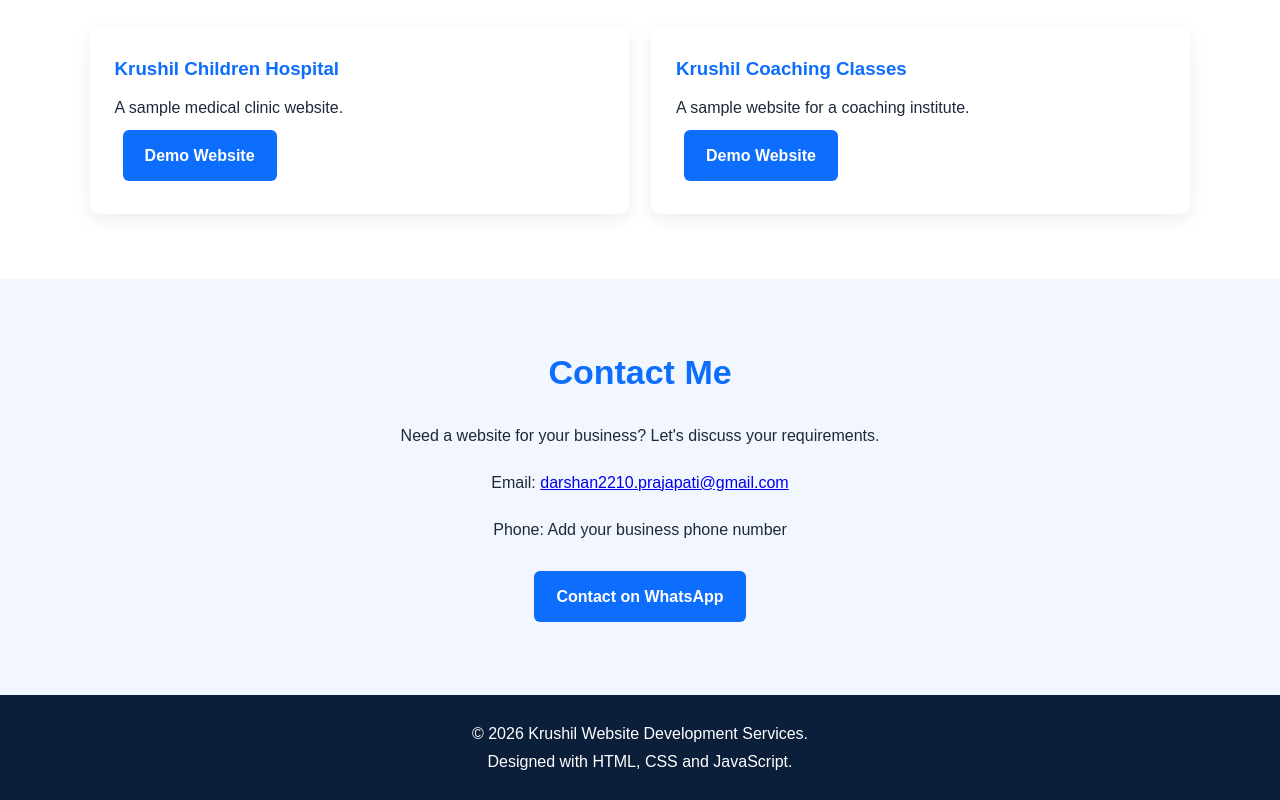
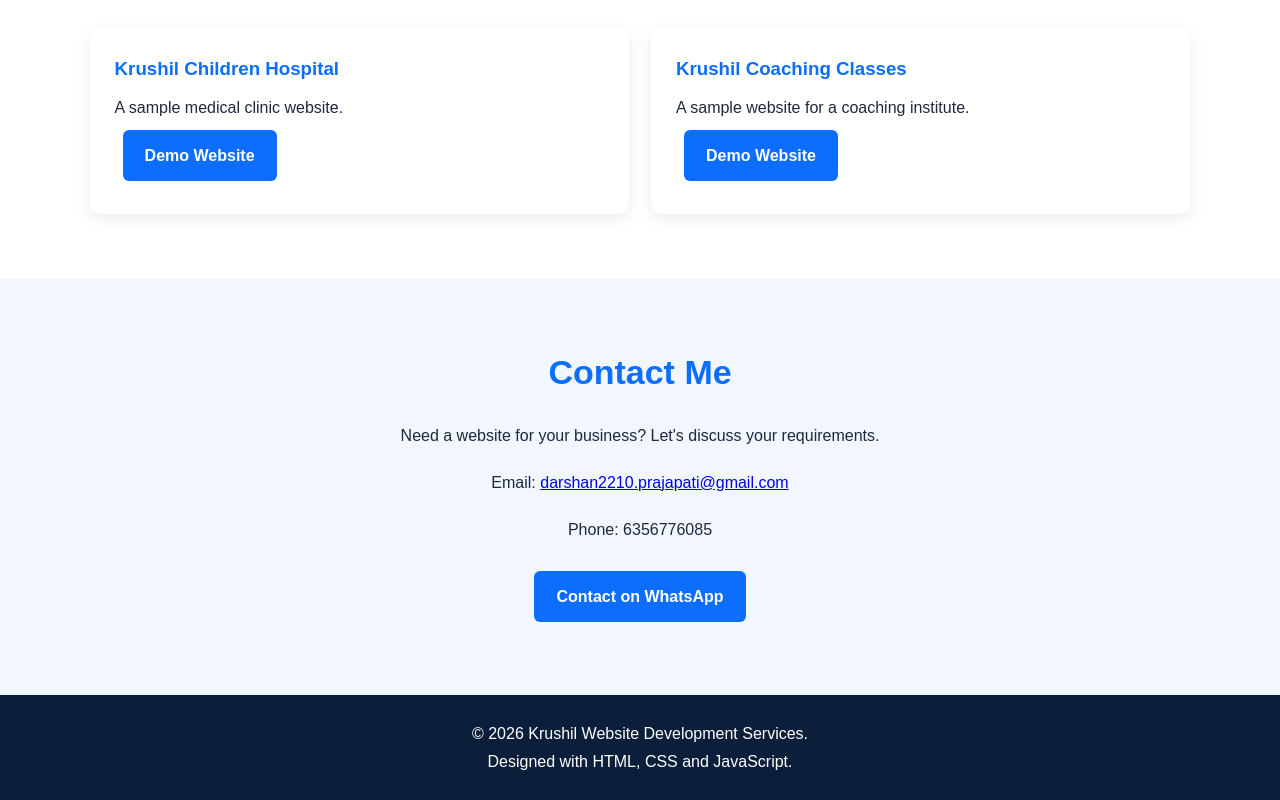
Before and after one commit to darshanprajapati2026/Krushil-Portfolio, a plain HTML site: page index.html in a window 1280 px wide. Shown: the part 1411-2211 px from the top of the page. Drawn offline with Linux system fonts and the light colour scheme.

Commit message:
Add files via upload

```diff
--- a/index.html
+++ b/index.html
@@ -101,7 +101,7 @@
             <h2>Contact Me</h2>
             <p>Need a website for your business? Let's discuss your requirements.</p>
             <p>Email: <a href="mailto:YOUR_EMAIL@example.com">darshan2210.prajapati@gmail.com</a></p>
-            <p>Phone: Add your business phone number</p>
+            <p>Phone: 6356776085</p>
             <a class="btn" href="https://wa.me/91YOURNUMBER" target="_blank" rel="noopener">
                 Contact on WhatsApp
             </a>
```
